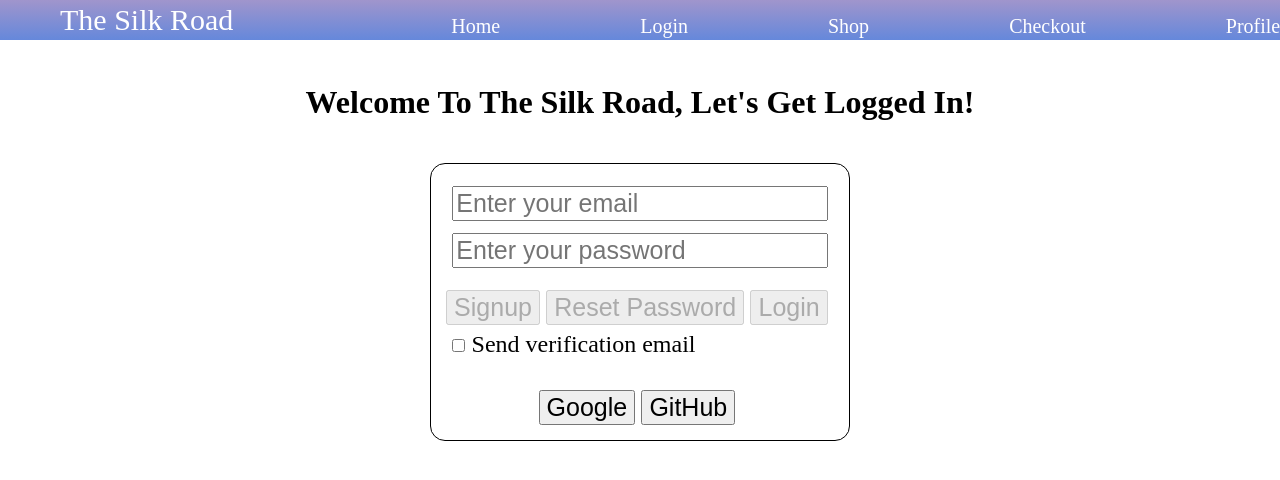
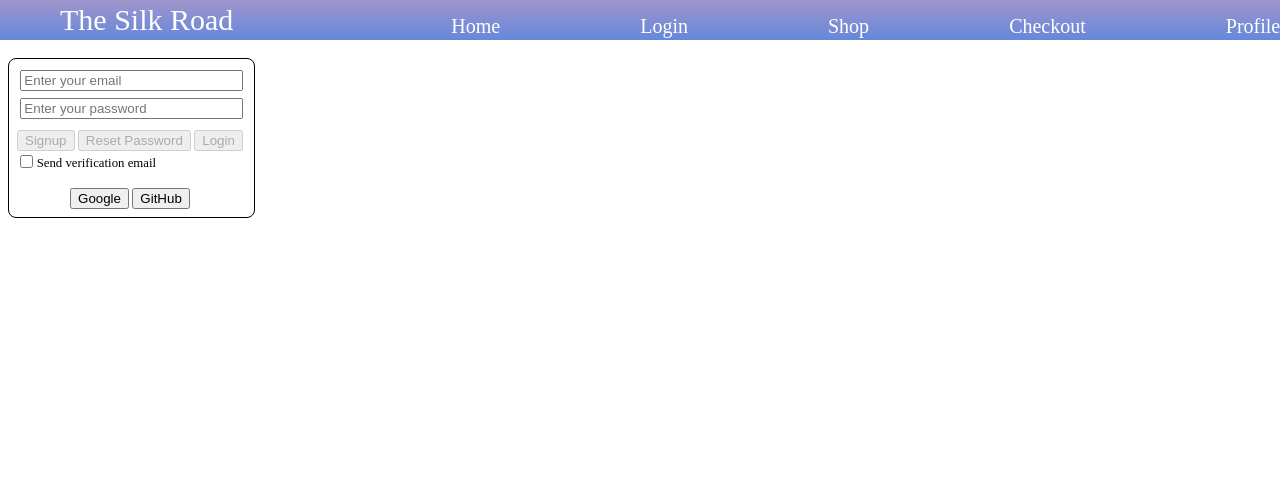
Before and after one commit to donattoc/finalproject, a Vue app: page /login in a window 1280 px wide. Shown: the top 480 px of the page. Built offline with nearby package versions, Linux system fonts and the light colour scheme.

Commit message:
Revert "new site"
This reverts commit 27a29829acd3ad0bad5613d18c8f4ba525c224b0.

```diff
--- a/src/views/LoginView.vue
+++ b/src/views/LoginView.vue
@@ -1,6 +1,5 @@
 <template>
   <div>
-    <h1> Welcome To The Silk Road, Let's Get Logged In!</h1>
     <section>
       <div id="loginpanel">
         <input type="text" v-model="u_email"
@@ -157,13 +156,10 @@ export default class LoginView extends Vue {
   border: 1px solid black;
   padding: 0.5em;
   border-radius: 0.5em;
-  font-size: 30px;
 }
 
-section, h1 {
+section {
   margin-bottom: 1em;
-  text-align: center;
-  padding: 5px;
 }
 #msgbox {
   font-size: 80%;
@@ -183,14 +179,10 @@ section, h1 {
 input {
   margin: 0.25em;
   align-self: stretch;
-    font-size: 25px;
-
 }
 
 button {
   margin-right: 0.25em;
-    font-size: 25px;
-
 }
 label {
   font-size: 80%;
--- a/src/views/ProfileView.vue
+++ b/src/views/ProfileView.vue
@@ -3,7 +3,7 @@
       <div class="container">
         <h3>Profile settings</h3>
         <p>Change your profile settings here</p>
-    <p>Welcome, {{userInfo}}</p>
+    <p>{{userInfo}}</p>
     <img id="profilepic" :src="userPhotoURL" v-if="userPhotoURL.length > 0" width="64">
     <br>
       </div>
@@ -79,17 +79,8 @@ align-content: center;
 }
 
 #logout {
-  font-size: 50px;
-    margin: 0;
-  position: absolute;
-  top: 50%;
-  left: 50%;
-  -ms-transform: translate(-50%, -50%);
-  transform: translate(-50%, -50%);
-}
-
-.container {
-  text-align: center;
-  font-size: larger;
+  font-size: 25px;
+  float: right;
+  position: relative;
 }
 </style>
```
